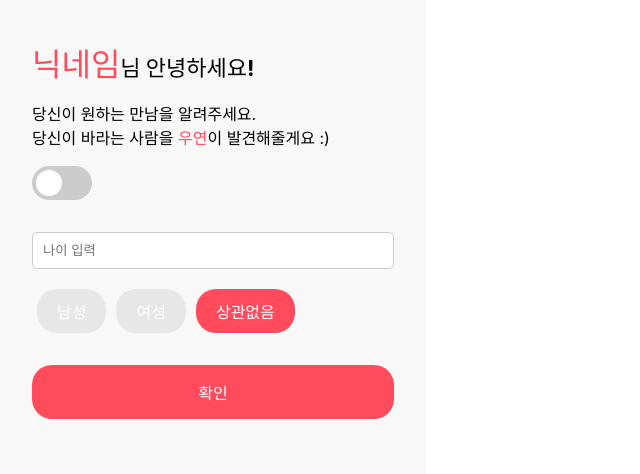
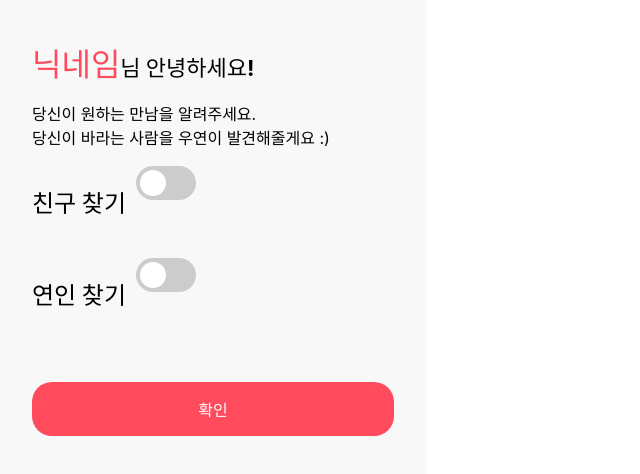
Before and after one commit to 14KGun/5KY, a React (Vite) app in the folder web/: page /findsetting in a window 1280 px wide. Shown: the top 474 px of the page, without its empty margins (0-640 px from the left). Built offline with nearby package versions, Linux system fonts and the light colour scheme.

Commit message:
add friend setting

```diff
--- a/web/src/screens/FindSetting.jsx
+++ b/web/src/screens/FindSetting.jsx
@@ -9,12 +9,11 @@ const Container = styled.div`
   max-width: 600px;
   width: 100%;
   margin: auto;
-  min-height: 100vh;  // Ensure it's at least the full height of the viewport
+  min-height: 100vh;
   display: flex;
   flex-direction: column;
   justify-content: flex-start;
 `;
-
 
 const Greeting = styled.h1`
   color: #000000;
@@ -26,8 +25,9 @@ const Greeting = styled.h1`
 const Nickname = styled.span`
   font-weight: bold;
   font-size: 32px;
-  color: #ff4b5c; /* Or any other color to emphasize */
+  color: #ff4b5c;
 `;
+
 const SubText = styled.div`
   margin-bottom: 1rem;
   text-align: start;
@@ -80,6 +80,7 @@ const Slider = styled.span`
     border-radius: 50%;
   }
 `;
+
 const Input = styled.input`
   padding: 10px;
   margin-bottom: 20px;
@@ -98,9 +99,11 @@ const GenderButton = styled.button`
     outline: none;
   }
 `;
-const EmphasizedText = styled.span`
-  color: #ff4b5c; /* Color for the emphasized text */
-  font-weight: bold;
+const Title = styled.h2`
+  font-size: 1.5em;
+  margin-right: 10px;
+  display: inline;
+  color: #000000;
 `;
 
 const ConfirmButton = styled.button`
@@ -119,17 +122,35 @@ const ConfirmButton = styled.button`
 
 // Main component
 const FindSetting = () => {
-  const [gender, setGender] = useState("none"); // 'male', 'female', 'none'
+  const [gender, setGender] = useState("none");
+  const [genderFriend, setGenderFriend] = useState("none");
+  const [toggle, setToggle] = useState(false); // New state for toggle
+  const [toggleFriend, setToggleFriend] = useState(false); // New state for friend toggle
+  const [minAge, setMinAge] = useState("");
+  const [maxAge, setMaxAge] = useState("");
+  const [minAgeFriend, setMinAgeFriend] = useState("");
+  const [maxAgeFriend, setMaxAgeFriend] = useState("");
+  const navigate = useNavigate();
 
   const handleGenderSelect = (selectedGender) => {
     setGender(selectedGender);
   };
+  const handleGenderSelectFriend = (selectedGenderFriend) => {
+    setGenderFriend(selectedGenderFriend);
+  };
 
-  let navigate = useNavigate();
+  const handleToggle = () => {
+    setToggle(!toggle); // Update the toggle status
+  };
+
+  const handleToggleFriend = () => {
+    setToggleFriend(!toggleFriend);
+  };
 
   const handleConfirm = () => {
-    navigate("/"); // This will navigate to the root path '/'
+    navigate("/");
   };
+
   const nickname = "닉네임";
 
   return (
@@ -140,19 +161,114 @@ const FindSetting = () => {
       <SubText>
         당신이 원하는 만남을 알려주세요.
         <br />
-        당신이 바라는 사람을 <EmphasizedText>우연</EmphasizedText>이
-        발견해줄게요 :)
+        당신이 바라는 사람을 우연이 발견해줄게요 :)
       </SubText>
 
+      <div
+        style={{ display: "flex", alignItems: "flex-between", marginBottom: "1rem" }}
+      >
+        <Title>친구 찾기</Title>
         <ToggleContainer>
           <ToggleLabel>
-          <ToggleInput type="checkbox" />
+            <ToggleInput
+              type="checkbox"
+              onChange={handleToggleFriend}
+              checked={toggleFriend}
+            />
             <Slider />
           </ToggleLabel>
         </ToggleContainer>
-      <Input type="number" placeholder="나이 입력" />
+      </div>
 
-      {/* Gender selection */}
+      {toggleFriend && (
+        <>
+          <div
+            style={{
+              display: "flex",
+              justifyContent: "center",
+              alignItems: "center",
+            }}
+          >
+            <SubText>연령 </SubText>
+            <Input
+              type="number"
+              value={minAgeFriend}
+              onChange={(e) => setMinAgeFriend(e.target.value)}
+              placeholder="최소 연령"
+            />
+            <SubText>살 이상 </SubText>
+            <Input
+              type="number"
+              value={maxAgeFriend}
+              onChange={(e) => setMaxAgeFriend(e.target.value)}
+              placeholder="최대 연령"
+            />
+            <SubText>살 이하</SubText>
+          </div>
+          <div>
+            <GenderButton
+              active={genderFriend === "male"}
+              onClick={() => handleGenderSelectFriend("male")}
+            >
+              남성
+            </GenderButton>
+            <GenderButton
+              active={genderFriend === "female"}
+              onClick={() => handleGenderSelectFriend("female")}
+            >
+              여성
+            </GenderButton>
+            <GenderButton
+              active={genderFriend === "none"}
+              onClick={() => handleGenderSelectFriend("none")}
+            >
+              상관없음
+            </GenderButton>
+          </div>
+
+        </>
+      )}
+<div
+        style={{ display: "flex", alignItems: "flex-between", marginBottom: "1rem" }}
+      >
+        <Title>연인 찾기</Title>
+        <ToggleContainer>
+          <ToggleLabel>
+            <ToggleInput
+              type="checkbox"
+              onChange={handleToggle}
+              checked={toggle}
+            />
+            <Slider />
+          </ToggleLabel>
+        </ToggleContainer>
+      </div>
+
+      {toggle && (
+        <>
+          <div
+            style={{
+              display: "flex",
+              justifyContent: "center",
+              alignItems: "center",
+            }}
+          >
+            <SubText>연령 </SubText>
+            <Input
+              type="number"
+              value={minAge}
+              onChange={(e) => setMinAge(e.target.value)}
+              placeholder="최소 연령"
+            />
+            <SubText>살 이상 </SubText>
+            <Input
+              type="number"
+              value={maxAge}
+              onChange={(e) => setMaxAge(e.target.value)}
+              placeholder="최대 연령"
+            />
+            <SubText>살 이하</SubText>
+          </div>
           <div>
             <GenderButton
               active={gender === "male"}
@@ -174,6 +290,8 @@ const FindSetting = () => {
             </GenderButton>
           </div>
 
+        </>
+      )}
       <ConfirmButton onClick={handleConfirm}>확인</ConfirmButton>
     </Container>
   );
```
Also changed, not shown: web/src/components/FindSettingToggle.jsx (added). Lines whose indentation alone changed are shown as unchanged.
